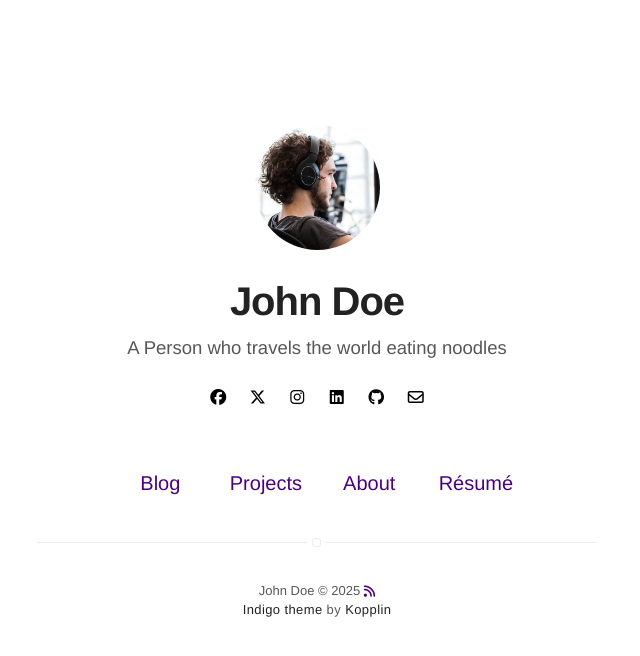
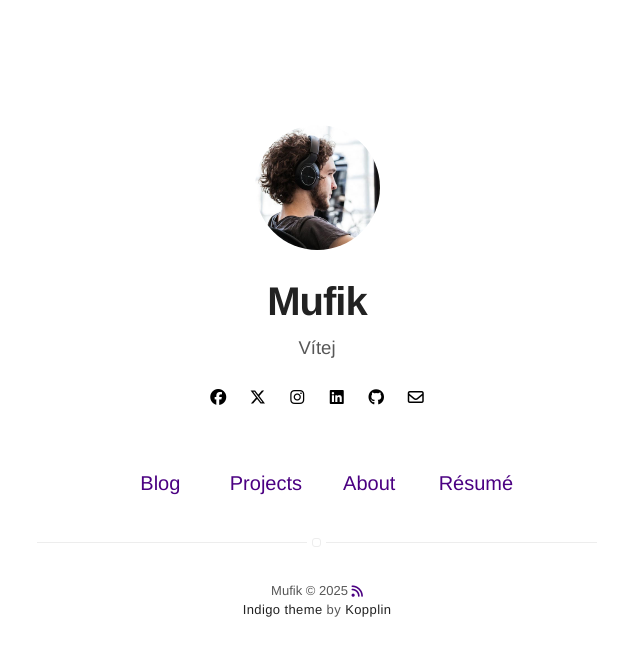
Before and after one commit to Muf1k/CZ, a Jekyll site: the page built from index.html, in a window 1280 px wide. Shown: the top 656 px of the page, without its empty margins (323-963 px from the left). Built offline with Jekyll 4.4.1, drawn with Linux system fonts in a browser that asks for light colours; nearby versions of some CDN libraries.

Commit message:
Update _config.yml

```diff
--- a/_config.yml
+++ b/_config.yml
@@ -1,6 +1,6 @@
 # main text of home
-title: John Doe
-bio: A Person who travels the world eating noodles
+title: Mufik
+bio: Vítej
 
 # twitter summary info
 description: A blog about technology and stuff related
@@ -20,7 +20,7 @@ resume: true
 resume-external: true
 resume-url: https://google.com/?q=my+resume
 
-url: https://sergiokopplin.github.io/indigo
+url: https://github.com/Muf1k
 # your url: https://USERNAME.github.io
 
 permalink: /:title/
```
